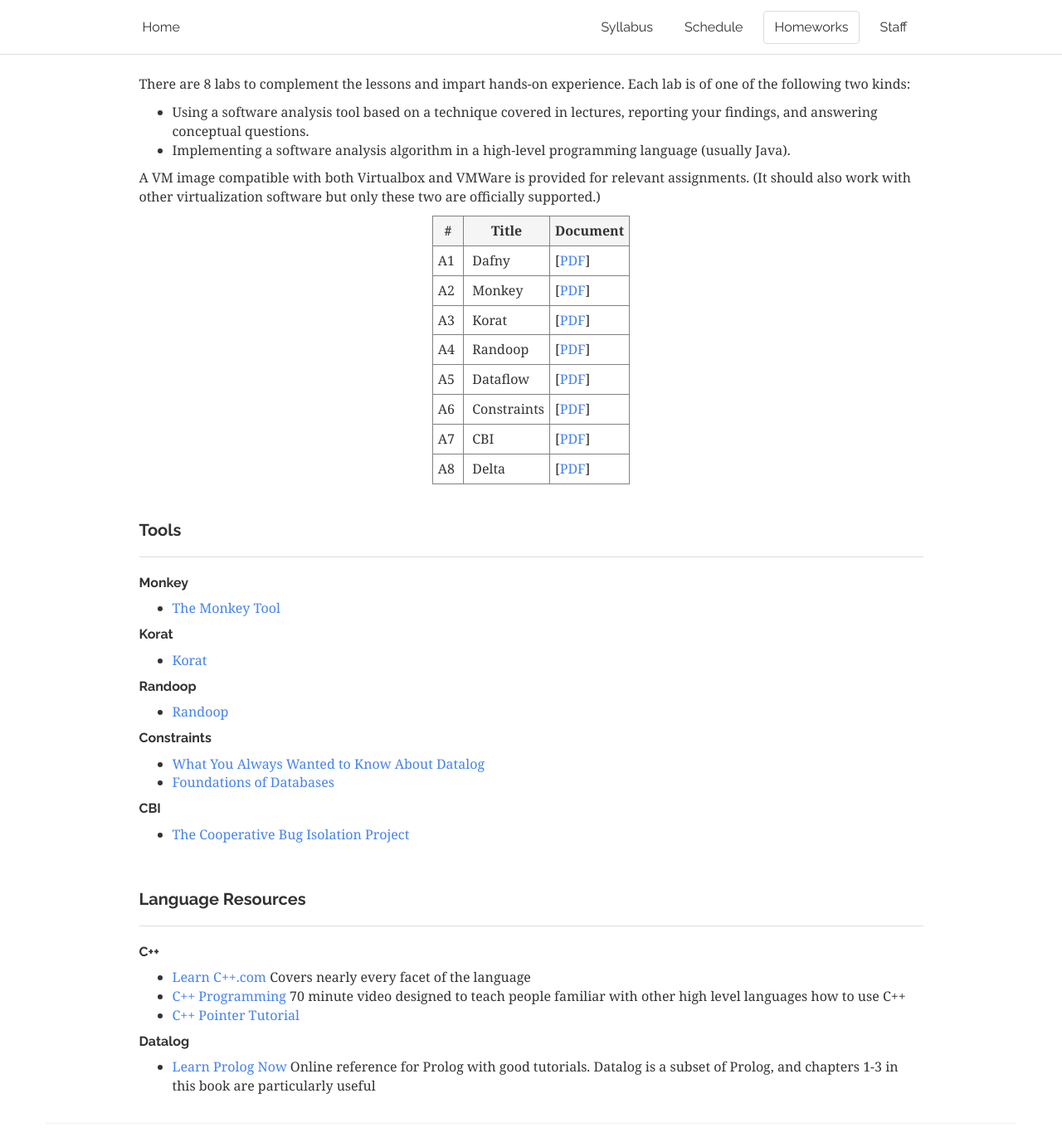
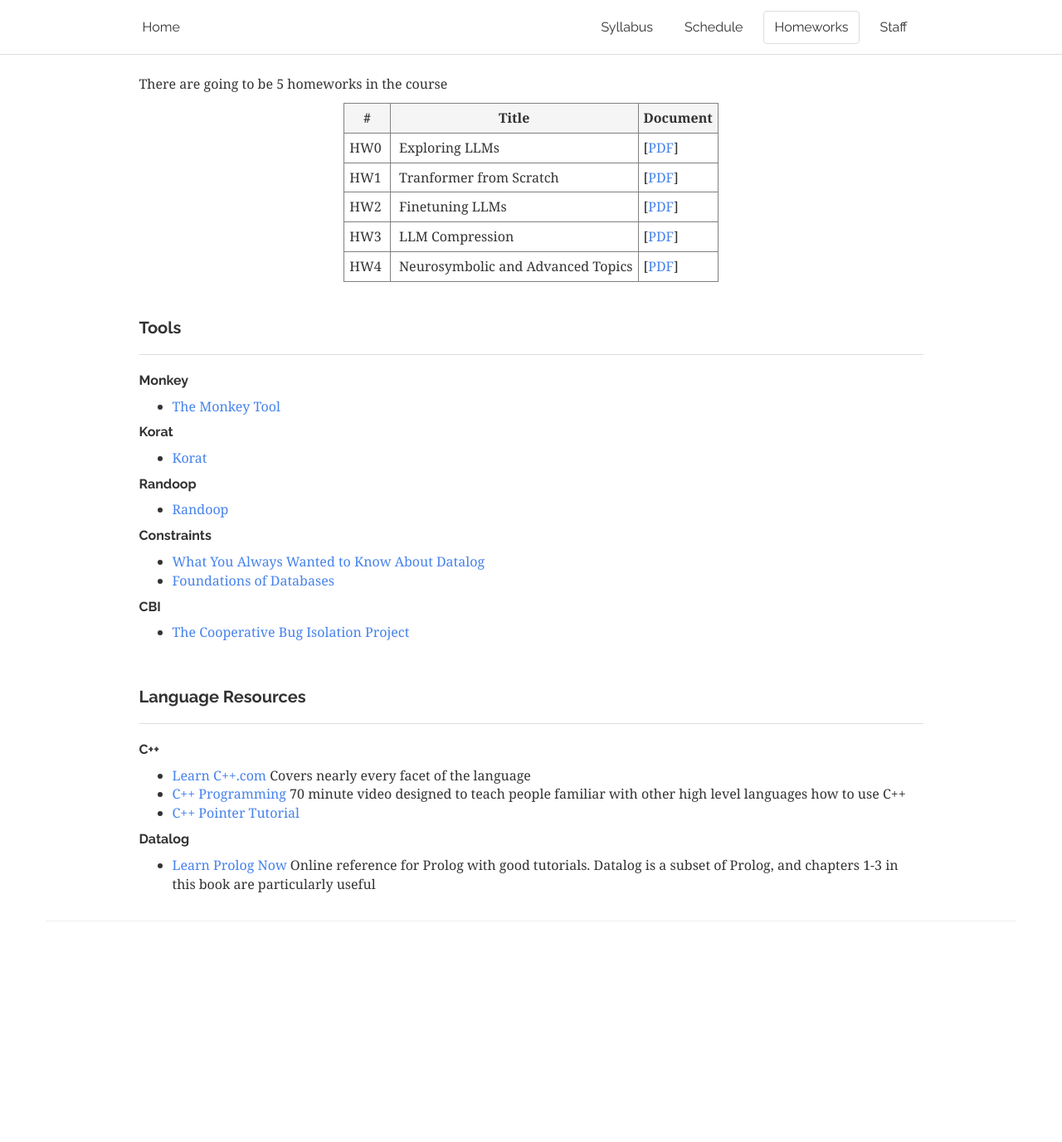
Before and after one commit to llm-class/llm-class.github.io, a Jekyll site: the page built from homeworks.html, in a window 1280 px wide and 1377 px high. Shown: the whole window at 83% size. Built offline with Jekyll 4.4.1, drawn with Linux system fonts in a browser that asks for light colours; nearby versions of some CDN libraries.

Commit message:
added hws

```diff
--- a/_data/assignments.yml
+++ b/_data/assignments.yml
@@ -1,26 +1,17 @@
 # id
 # title
 
+- id: "0"
+  title: "Exploring LLMs"
+
 - id: "1"
-  title: "Dafny"
+  title: "Tranformer from Scratch"
 
 - id: "2"
-  title: "Monkey"
+  title: "Finetuning LLMs"
 
 - id: "3"
-  title: "Korat"
+  title: "LLM Compression"
 
 - id: "4"
-  title: "Randoop"
-
-- id: "5"
-  title: "Dataflow"
-
-- id: "6"
-  title: "Constraints"
-
-- id: "7"
-  title: "CBI"
-
-- id: "8"
-  title: "Delta"
+  title: "Neurosymbolic and Advanced Topics"
--- a/homeworks.html
+++ b/homeworks.html
@@ -6,16 +6,7 @@ layout: default
 <div class='row'>
   <div class='col-md-12'>
     <p>
-    There are 8 labs to complement the lessons and impart hands-on experience.
-    Each lab is of one of the following two kinds:
-    <ul>
-      <li>Using a software analysis tool based on a technique covered in lectures, reporting your findings, and
-        answering conceptual questions.</li>
-      <li>Implementing a software analysis algorithm in a high-level programming language (usually Java).</li>
-    </ul>
-    A VM image compatible with both Virtualbox and VMWare is provided for relevant
-    assignments. (It should also work with other virtualization software but only
-    these two are officially supported.)
+    There are going to be 5 homeworks in the course
     </p>
     <center>
     <table border="1">
```
Also changed, not shown: other parts of homeworks.html (+3 -1 lines).
